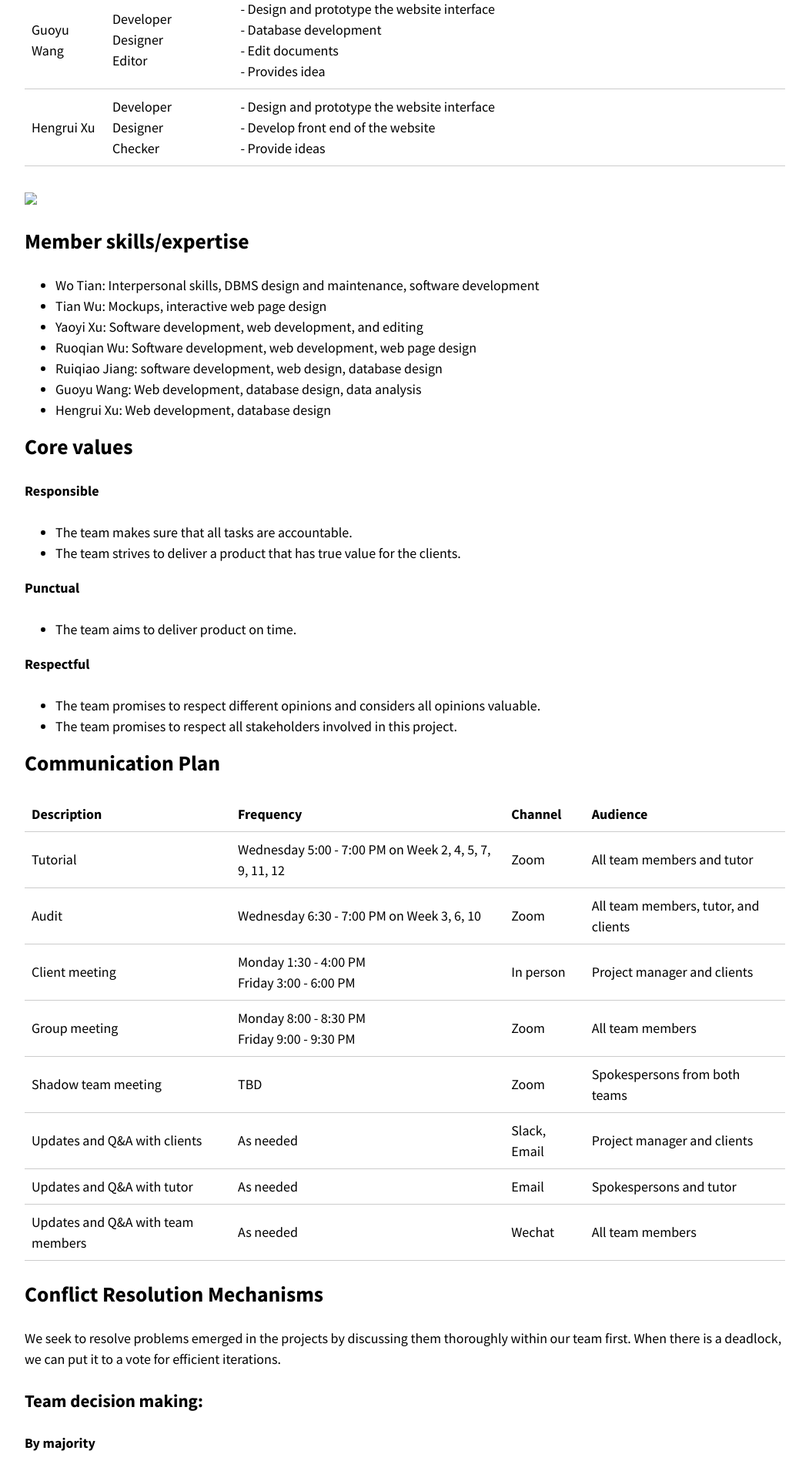
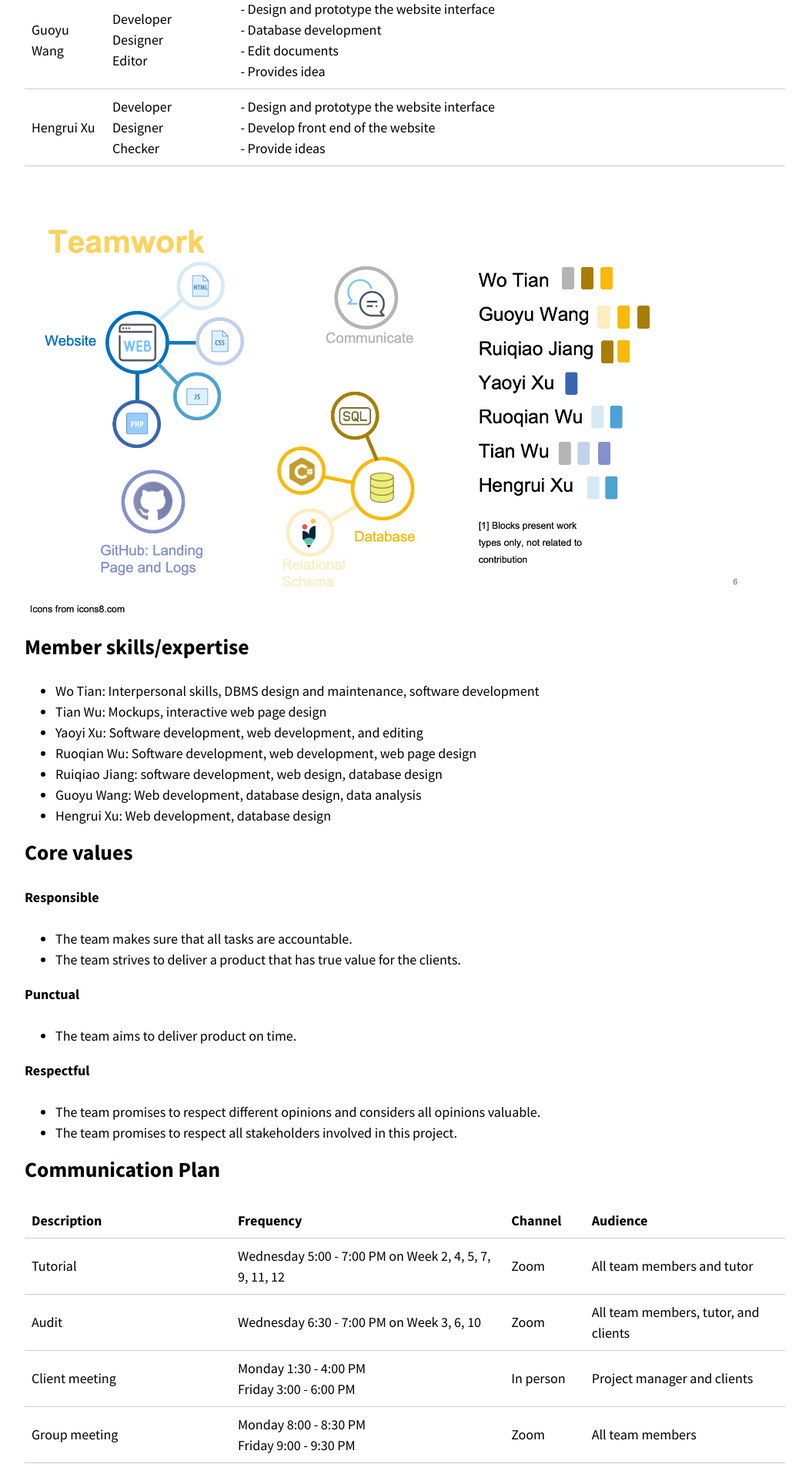
Before and after one commit to optofab/optofab.github.io, a Jekyll site: the page built from team-charter.md, in a window 1280 px wide. Shown: the part 2015-3930 px from the top of the page at 77% size, without its empty margins (114-1165 px from the left). Built offline with Jekyll 4.4.1, drawn with Linux system fonts in a browser that asks for light colours; nearby versions of some CDN libraries; emoji names are drawn with the system emoji font.

Commit message:
Update team-charter.md

```diff
--- a/team-charter.md
+++ b/team-charter.md
@@ -67,7 +67,7 @@ tag:
 </table>
 
 
-<img src="https://optofab.github.io/team-charter/images/teamwork.png">
+<img src="https://optofab.github.io/images/teamwork.png">
 
 
 ## Member skills/expertise
```
